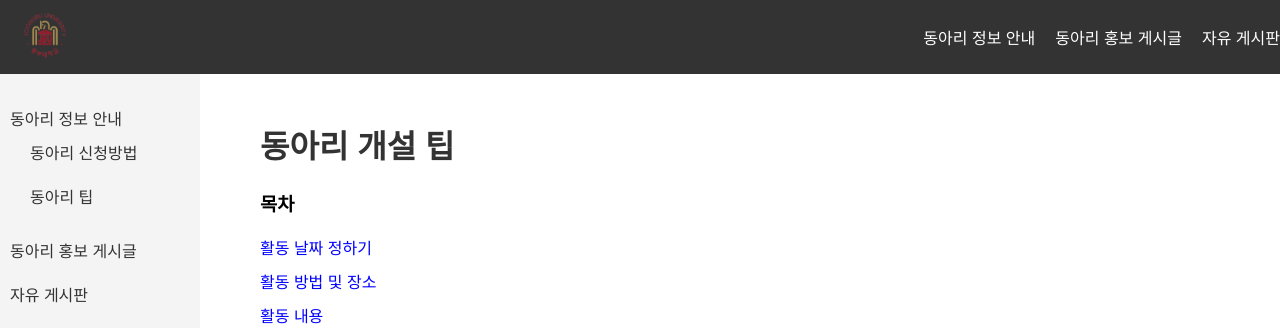
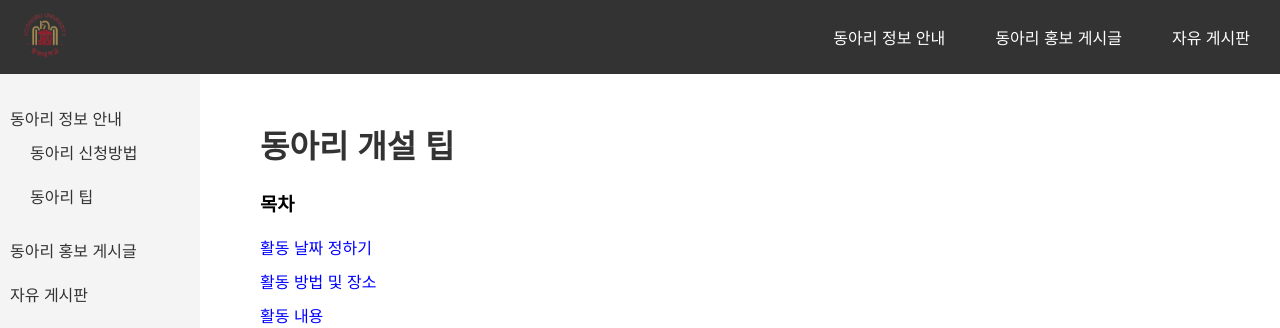
Before and after one commit to durumi922/club_website, a PHP site: page /club_tips.html in a window 1280 px wide. Shown: the top 328 px of the page. Run offline with PHP 8.4, Linux system fonts and the light colour scheme.

Commit message:
너비 수정

```diff
--- a/style.css
+++ b/style.css
@@ -32,7 +32,7 @@ nav ul {
 }
 
 nav ul li {
-    margin-right: 20px;
+    margin-right: 50px;
 }
 
 nav ul li a {
```
